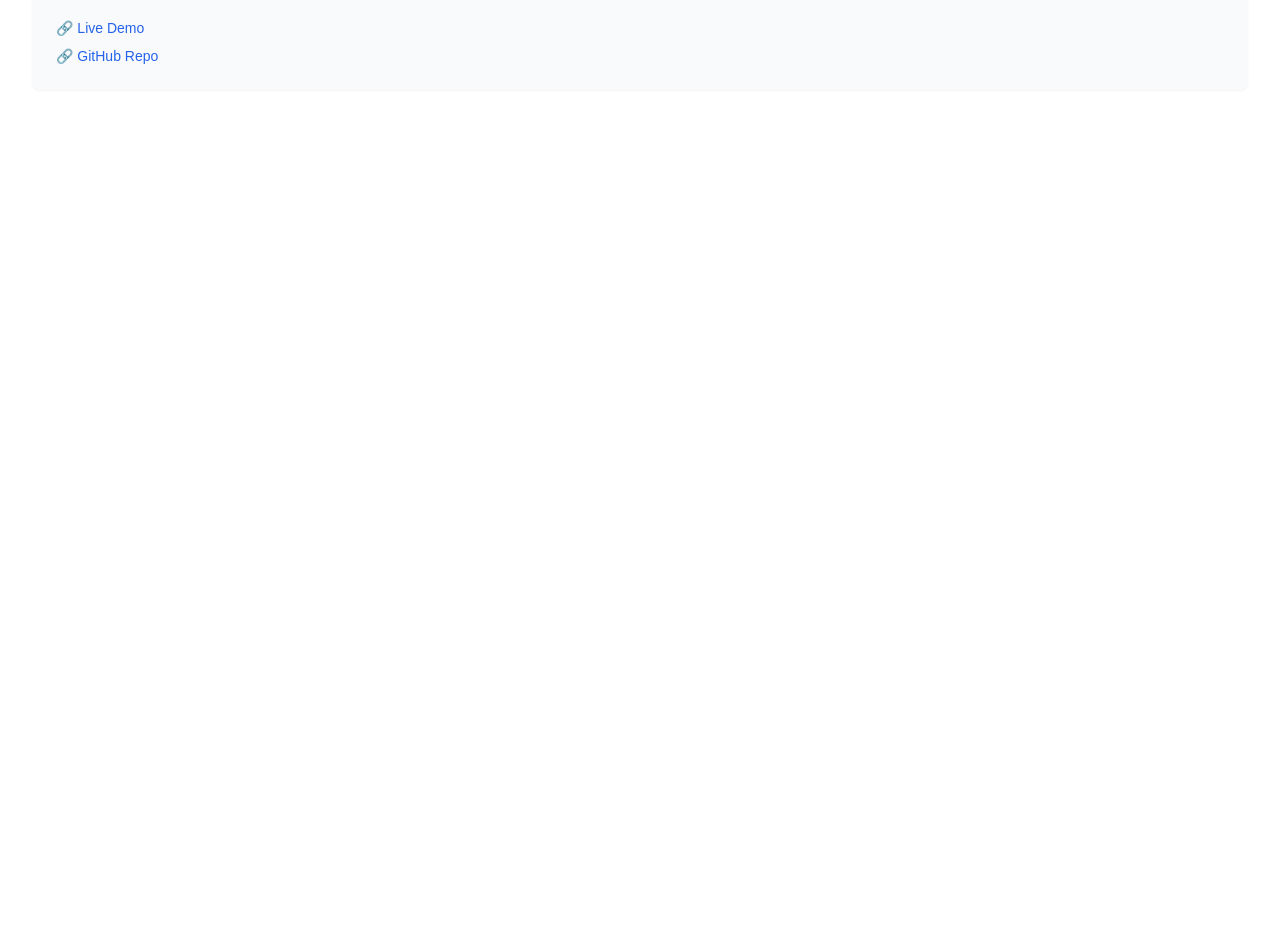
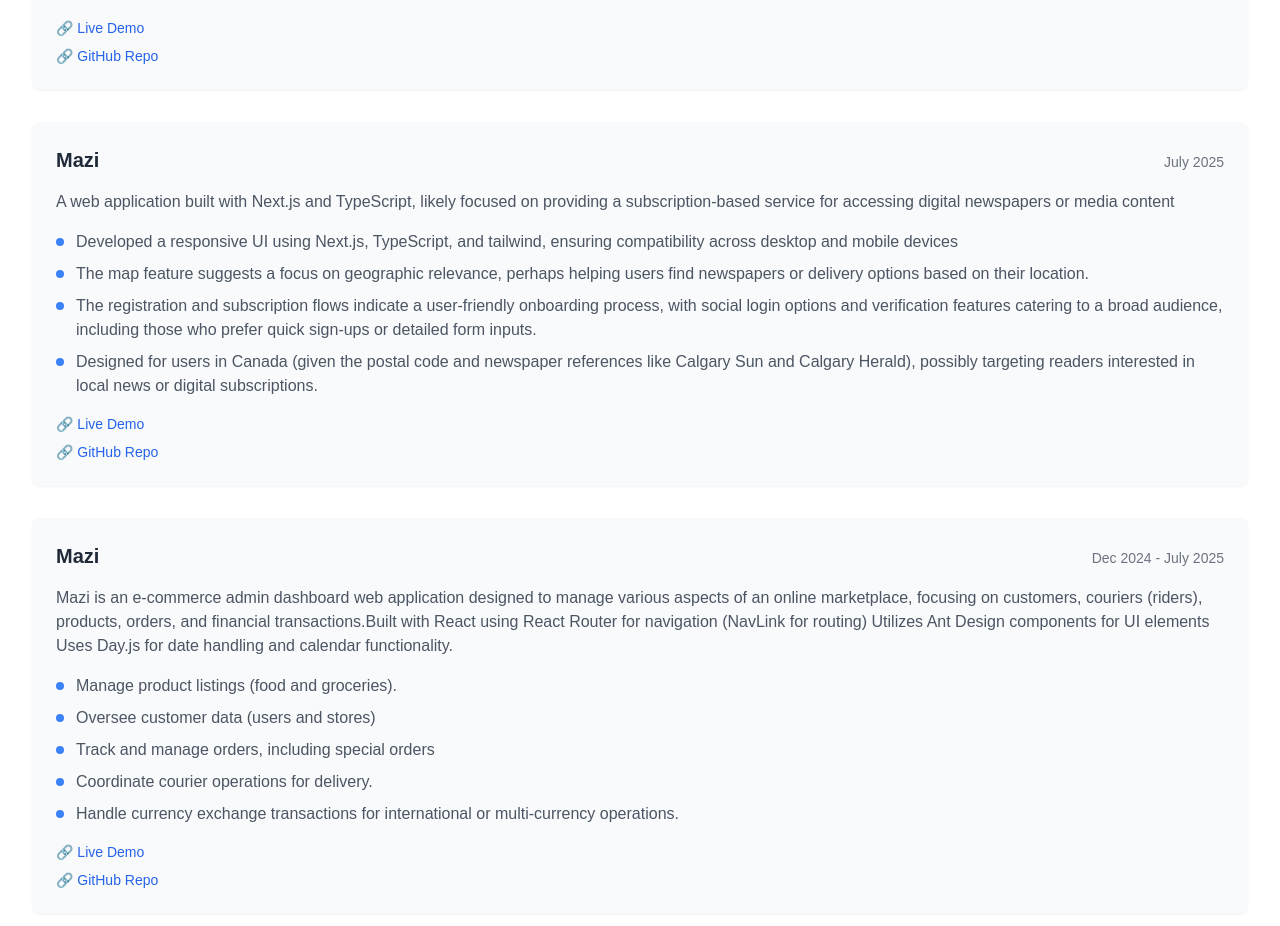
Before and after one commit to AustinRexi/myportfolio, a Next.js app: page /project in a window 1280 px wide. Shown: the part 1086-2012 px from the top of the page. Before the commit the page ends 1224 px from the top, so only its background shows below. Built offline with nearby package versions, Linux system fonts and the light colour scheme.

Commit message:
updated my portfolio's projects

```diff
--- a/src/app/project/page.js
+++ b/src/app/project/page.js
@@ -50,6 +50,39 @@
       links: {
         demo: "https://webcam-ochre.vercel.app/",
         github: "https://github.com/AustinRexi/webcam",
+      },
+    },
+    {
+      title: "Mazi",
+      duration: "July 2025",
+      description:
+        " A web application built with Next.js and TypeScript, likely focused on providing a subscription-based service for accessing digital newspapers or media content",
+      features: [
+        "Developed a responsive UI using Next.js, TypeScript, and tailwind, ensuring compatibility across desktop and mobile devices",
+        "The map feature suggests a focus on geographic relevance, perhaps helping users find newspapers or delivery options based on their location.",
+        "The registration and subscription flows indicate a user-friendly onboarding process, with social login options and verification features catering to a broad audience, including those who prefer quick sign-ups or detailed form inputs.",
+        "Designed for users in Canada (given the postal code and newspaper references like Calgary Sun and Calgary Herald), possibly targeting readers interested in local news or digital subscriptions.",
+      ],
+      links: {
+        demo: "https://localink-pi.vercel.app/",
+        github: "https://github.com/AustinRexi/localink",
+      },
+    },
+    {
+      title: "Mazi",
+      duration: " Dec 2024 - July 2025",
+      description:
+        " Mazi is an e-commerce admin dashboard web application designed to manage various aspects of an online marketplace, focusing on customers, couriers (riders), products, orders, and financial transactions.Built with React using React Router for navigation (NavLink for routing) Utilizes Ant Design components  for UI elements Uses Day.js for date handling and calendar functionality.",
+      features: [
+        "Manage product listings (food and groceries).",
+        "Oversee customer data (users and stores)",
+        "Track and manage orders, including special orders",
+        "Coordinate courier operations for delivery.",
+        "Handle currency exchange transactions for international or multi-currency operations.",
+      ],
+      links: {
+        demo: "https://mazi-seven.vercel.app/",
+        github: "https://github.com/AustinRexi/Mazi",
       },
     },
   ];
```
